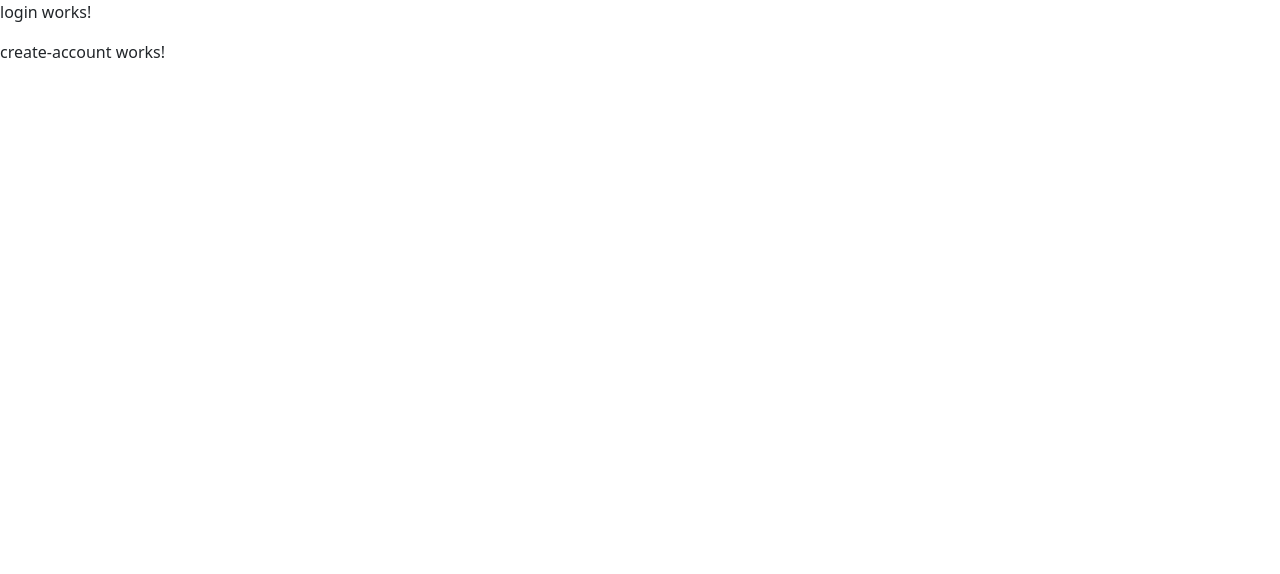
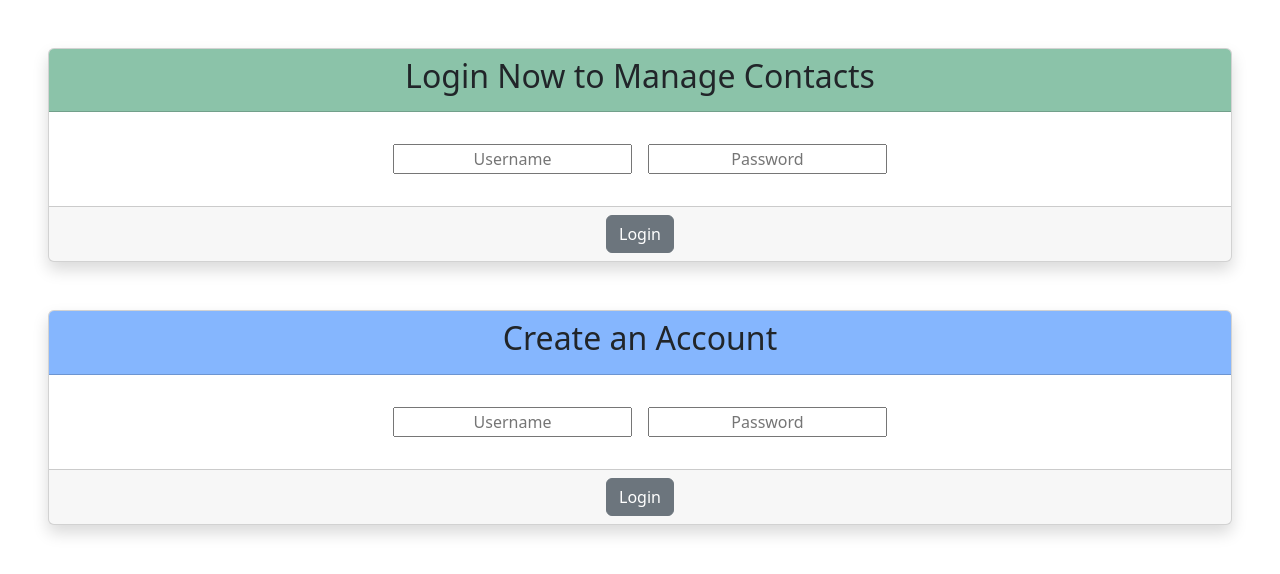
Before and after one commit to york-b2e-optum-sept-2022/douar-moua-contacts-fe, an Angular app: page / in a window 1280 px wide. Shown: the top 574 px of the page. Built offline with nearby package versions, Linux system fonts and the light colour scheme.

Commit message:
formatted html content for login & create account

```diff
--- a/src/app/Account-Components/create-account/create-account.component.html
+++ b/src/app/Account-Components/create-account/create-account.component.html
@@ -1 +1,12 @@
-<p>create-account works!</p>
+<div class="card shadow m-5">
+  <div class="card-header text-center bg-primary bg-opacity-50">
+    <h2>Create an Account</h2>
+  </div>
+  <div class="card-body m-3 text-center">
+    <input style="margin-right: 1rem; text-align: center" placeholder="Username">
+    <input style="text-align: center" placeholder="Password">
+  </div>
+  <div class="card-footer text-center">
+    <button class="btn btn-secondary">Login</button>
+  </div>
+</div>
--- a/src/app/Account-Components/login/login.component.html
+++ b/src/app/Account-Components/login/login.component.html
@@ -1 +1,12 @@
-<p>login works!</p>
+<div class="card shadow m-5">
+  <div class="card-header text-center bg-success bg-opacity-50">
+    <h2>Login Now to Manage Contacts</h2>
+  </div>
+  <div class="card-body m-3 text-center">
+    <input style="margin-right: 1rem; text-align: center" placeholder="Username">
+    <input style="text-align: center" placeholder="Password">
+  </div>
+  <div class="card-footer text-center">
+    <button class="btn btn-secondary">Login</button>
+  </div>
+</div>
```
